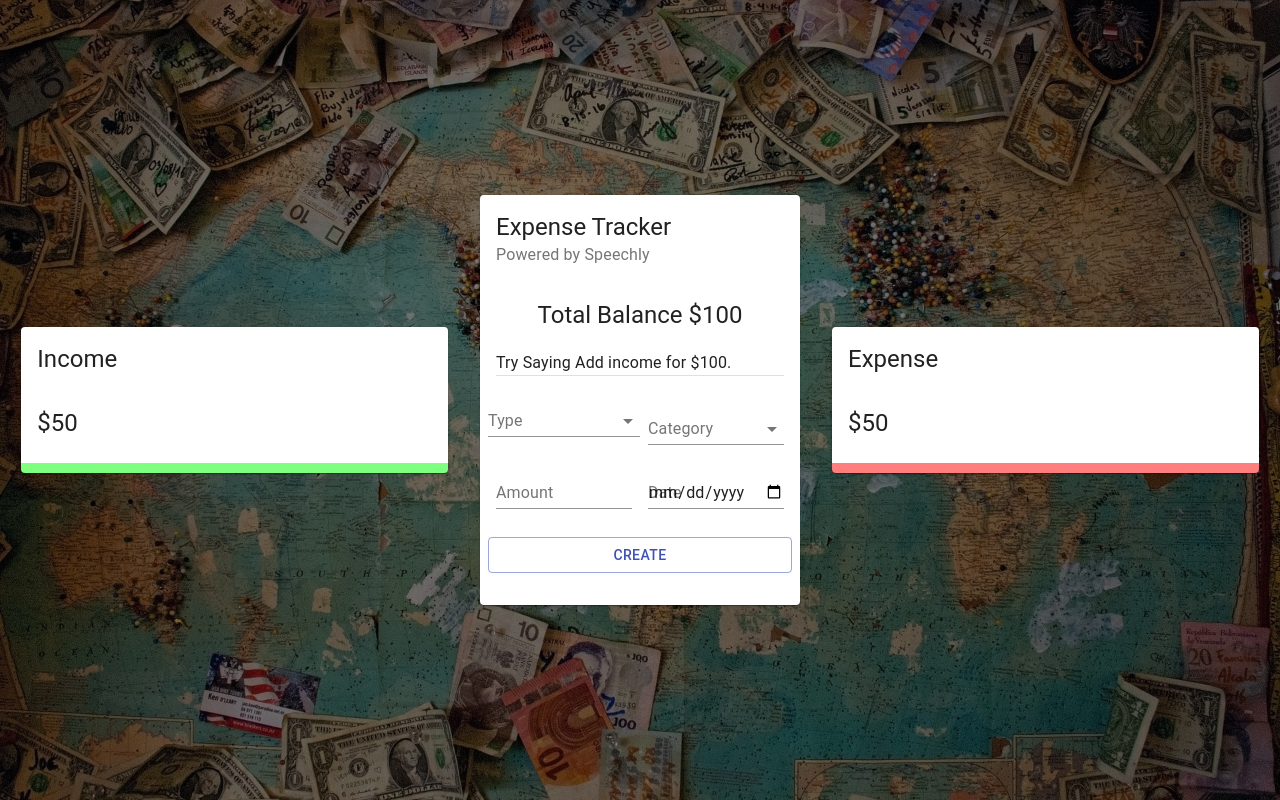
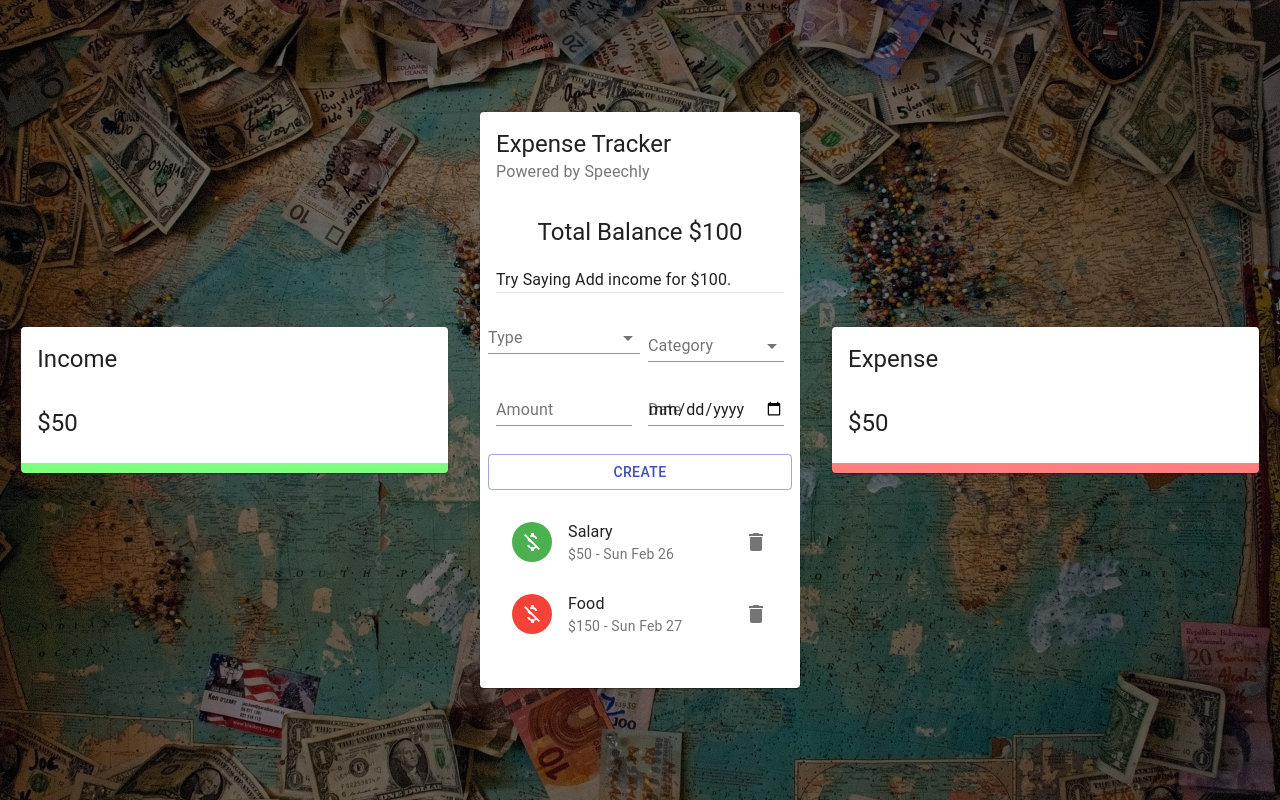
Before and after one commit to VibhuGautam/Expense-Tracker, a React (Create React App) app: page / in a window 1280 px wide. Built offline with nearby package versions, Linux system fonts and the light colour scheme.

Commit message:
Changes in Redcuer

```diff
--- a/src/components/Main/List/List.jsx
+++ b/src/components/Main/List/List.jsx
@@ -1,23 +1,39 @@
-import React from 'react'
-import {List as MUIList} from '@material-ui/core'
+import React , {useContext} from 'react'
+import {Avatar, IconButton, List as MUIList, ListItem, ListItemAvatar, ListItemSecondaryAction, ListItemText, Slide} from '@material-ui/core'
 import useStyles from './styles';
+import { Delete, MoneyOff } from '@material-ui/icons';
+import { ExpenseTrackerContext } from '../../../context/context';
 
 const List = () => {
     const classes = useStyles();
 
     const transactions = [
-        {id: 1}
+        { id: 1 , type: "Income" , category: "Salary" , amount: 50 , date: "Sun Feb 26" },
+        { id: 2 , type: "Expense" , category: "Food" , amount: 150 , date: "Sun Feb 27" },
+        { id: 3 , type: "Income" , category: "Pros" , amount: 50 , date: "Sun Feb 28" }
     ];
 
     return (
-        <MUIList dense = {false} className = {classes.list}>
-            {transactions.map((transaction) => {
-                <Slide direction = "down" in mountOnEnter unmountOnExit key={transaction.id}>
+        <MUIList dense={false} className={classes.list}>
+          {transactions.map((transaction) => (
+            <Slide direction="down" in mountOnEnter unmountOnExit key={transaction.id}>
+              <ListItem>
+                <ListItemAvatar>
+                  <Avatar className={transaction.type === 'Income' ? classes.avatarIncome : classes.avatarExpense}>
+                    <MoneyOff />
+                  </Avatar>
+                </ListItemAvatar>
+                <ListItemText primary={transaction.category} secondary={`$${transaction.amount} - ${transaction.date}`} />
+                <ListItemSecondaryAction>
+                  <IconButton edge="end" aria-label="delete" onClick="">
+                    <Delete />
+                  </IconButton>
+                </ListItemSecondaryAction>
+              </ListItem>
+            </Slide>
+          ))}
+        </MUIList>
+      );
+    };
 
-                </Slide>
-            })}
-        </MUIList>
-    )
-}
-
-export default List
+    export default List;
--- a/src/components/Main/Main.jsx
+++ b/src/components/Main/Main.jsx
@@ -1,7 +1,7 @@
-
 import { Card, CardContent, CardHeader, Divider, Grid, Typography } from '@material-ui/core'
 import React from 'react'
 import Form from './Form/Form';
+import List from './List/List';
 import useStyles from './styles';
 
 
@@ -23,7 +23,7 @@ const Main = () => {
             <CardContent className = {classes.cartContent}>
                 <Grid container spacing = {2}>
                     <Grid item xs = {12}>
-
+                        <List/>
                     </Grid>
                 </Grid>
             </CardContent>
--- /dev/null
+++ b/src/context/context.js
@@ -0,0 +1,29 @@
+
+
+import React , { useReducer , createContext} from 'react';
+import contextReducer from './contextReducer';
+
+const  initialState = [];
+export const ExpenseTrackerContext = createContext(initialState);
+
+
+export const Provider = ({ children }) => {
+    const [transaction, dispatch] = useReducer(contextReducer, initialState)
+
+    const deleteTransaction = (id) => {
+        dispatch({ type: 'DELETE_TRANSACTION', payload: id });
+    }
+
+    const addTransaction = (transaction) => {
+        dispatch({type: 'ADD_TRANSACTION' , payload: transaction});
+    }
+
+    return(
+        <ExpenseTrackerContext.Provider value = {{
+            deleteTransaction,
+            addTransaction
+        }}>
+            {children}
+        </ExpenseTrackerContext.Provider>
+    )
+}
--- /dev/null
+++ b/src/context/contextReducer.js
@@ -0,0 +1,22 @@
+const contextReducer = (state, action) => {
+    let transactions;
+
+    switch (action.type) {
+      case 'DELETE_TRANSACTION':
+        transactions = state.filter((transaction) => transaction.id !== action.payload);
+
+        localStorage.setItem('transactions', JSON.stringify(transactions));
+
+        return transactions;
+      case 'ADD_TRANSACTION':
+        transactions = [action.payload, ...state];
+
+        localStorage.setItem('transactions', JSON.stringify(transactions));
+
+        return transactions;
+      default:
+        return state;
+    }
+  };
+
+  export default contextReducer;
--- a/src/index.js
+++ b/src/index.js
@@ -1,8 +1,12 @@
 import React from 'react';
 import ReactDOM from 'react-dom';
-
+import {Provider} from './context/context';
 import App from './App';
 import './index.css'
 
 
-ReactDOM.render(< App /> , document.getElementById('root'));
+ReactDOM.render(
+    <Provider>
+        < App />
+    </Provider>,
+    document.getElementById('root'));
```
